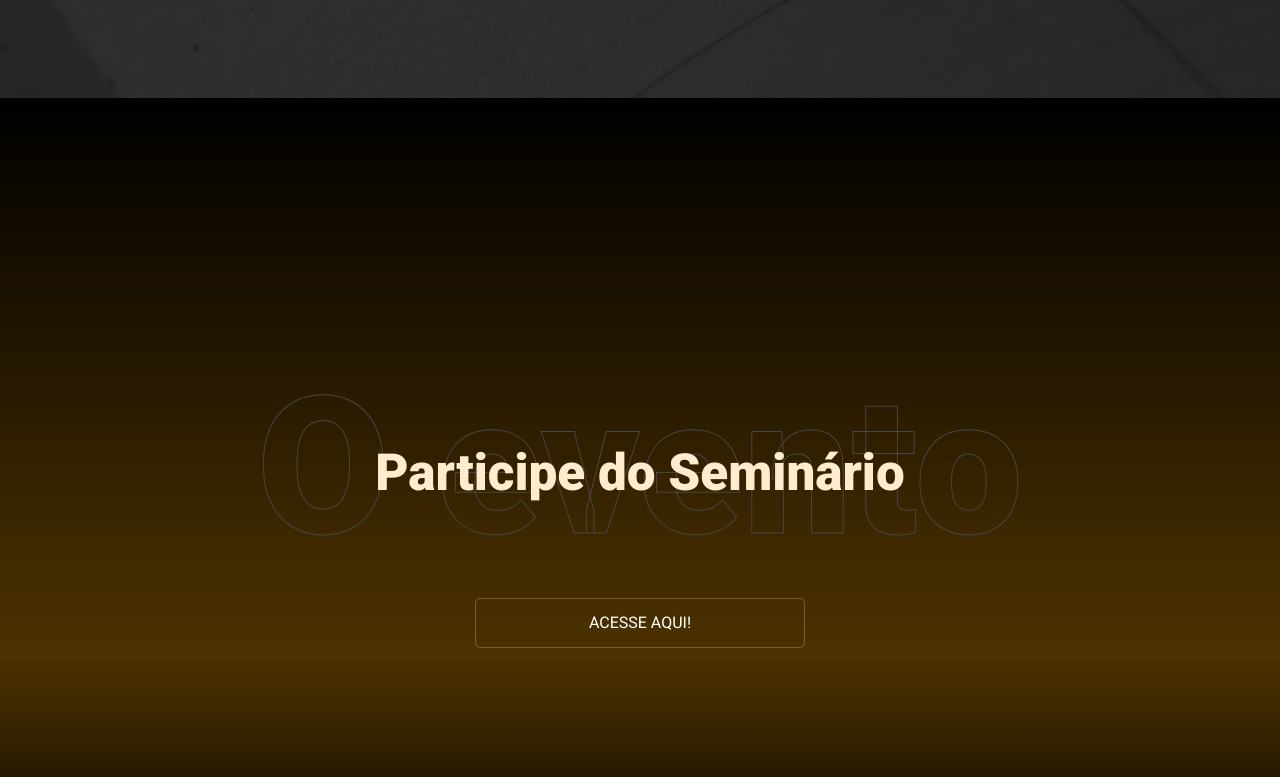
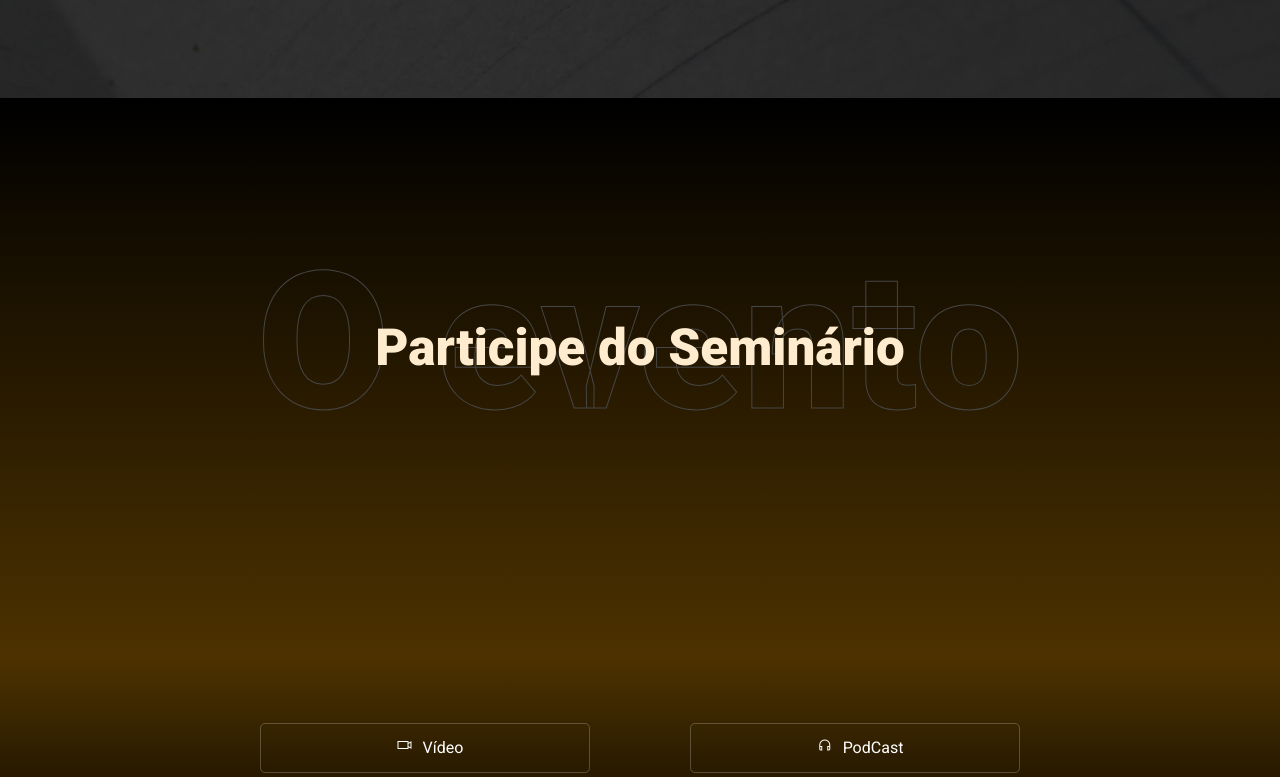
Before and after one commit to Abimaelr/uabReserva, a React (Create React App) app: page / in a window 1280 px wide. Shown: the part 4443-5220 px from the top of the page. Built offline with nearby package versions, Linux system fonts and the light colour scheme.

Commit message:
Podcast Page

```diff
--- a/src/App.js
+++ b/src/App.js
@@ -10,6 +10,7 @@ import 'animate.css/animate.css'
 import '../src/assets/css/general.css'
 import Footer from './Components/Footer';
 import Event from './Pages/Event';
+import Podcast from './Pages/Podcast';
 
 function App() {
 
@@ -20,6 +21,7 @@ function App() {
           <Route exact path="/" component={Home}/>
           <Route exact path="/about" component={About}/>
           <Route exact path="/event" component={Event}/>
+          <Route exact path="/podcast" component={Podcast}/>
         </Switch>
       </Router>
       <Footer />
--- a/src/Components/Body.jsx
+++ b/src/Components/Body.jsx
@@ -22,8 +22,6 @@ function Body() {
                 <SpecialTitle title="Bem vindos" subTitle="I Seminário Interpolos UAB" />
                <Col md={6}>
                     <div>
-                        {/* <h2>Welcome to the Biggest</h2> */}
-                        {/* <h2>Creative Design Conference</h2> */}
                         <br/>
                         <Fade down duration={2000}>
                             <p>Para celebrar os 15 anos da Universidade Aberta do Brasil, estamos promovendo o <span>I SEMINÁRIO INTERPOLOS: 15 anos da UAB na Paraíba</span> visando instigar reflexões sobre a formação universitária de milhares de jovens, neste contexto de século XXI .  Teremos discussões em torno de temas como  Tecnologias na Educação, Gamificação  do ensino,  Cultura digital,  Ensino híbrido, Educação Emocional e o Sistema da UAB  nos Polos da Paraíba.</p>
@@ -38,8 +36,6 @@ function Body() {
                <Col md={6}>
                <Fade right duration={2000}>
                     <div id="imageD">
-                        {/* <div id="ball1" />
-                        <div id="ball2"/> */}
                         <img src={img} alt="Foto" />
                     </div>
                </Fade>
@@ -72,7 +68,14 @@ function Body() {
 
             <Link  to="/event">
                 <button  className="Button access">
-                    ACESSE AQUI!
+                    <i class="las la-video" />
+                        Vídeo
+                </button>
+            </Link>
+            <Link  to="/podcast">
+                <button  className="Button access">
+                    <i class="las la-headphones" />
+                    PodCast
                 </button>
             </Link>
         </div>
--- a/src/Components/Schedule.jsx
+++ b/src/Components/Schedule.jsx
@@ -114,7 +114,7 @@ function Schedule() {
                     <h6>Encerramento - <span><i class="las la-clock"></i>19H</span></h6>
                     <br />
                     <p><span>CONFERÊNCIA 02</span> - A polidocência no Ensino à Distância
-                    <br /> MINISTRANTE -  Prof. Daniel Mill (UFScar)
+                    <br /> MINISTRANTE -  Prof. Daniel Mill (UFSCar)
                     </p>
                     <p><span>Apresentação Cultural </span> e homenagem dos Polos aos 15 anos da UAB.</p>
                 </OffCanvasElement>
--- /dev/null
+++ b/src/Pages/Podcast.jsx
@@ -0,0 +1,49 @@
+/* eslint-disable react/jsx-no-comment-textnodes */
+import React,{useEffect} from 'react';
+import { Link } from 'react-router-dom';
+import { Container, Row } from 'react-bootstrap';
+import '../assets/css/podcast.css'
+import SpecialTitle from '../Components/SpecialTitle';
+
+function Podcast() {
+    useEffect(() => {
+        window.scrollTo(0, 0);
+      }, []);
+    return (
+        <div id="podcast">
+            <Container >
+                <SpecialTitle title="Podcast" />
+                <hr />
+                <h3>1° DIA</h3>
+                <hr />
+                <Row>
+                    <iframe title="Podcast" src="https://w.soundcloud.com/player/?url=https%3A//api.soundcloud.com/tracks/1118184526&color=%23ffa500&auto_play=false&hide_related=false&show_comments=true&show_user=true&show_reposts=false&show_teaser=true&visual=true" />
+                    <iframe title="Podcast" src="https://w.soundcloud.com/player/?url=https%3A//api.soundcloud.com/tracks/1118184526&color=%23ffa500&auto_play=false&hide_related=false&show_comments=true&show_user=true&show_reposts=false&show_teaser=true&visual=true" />
+                    <iframe title="Podcast" src="https://w.soundcloud.com/player/?url=https%3A//api.soundcloud.com/tracks/1118184526&color=%23ffa500&auto_play=false&hide_related=false&show_comments=true&show_user=true&show_reposts=false&show_teaser=true&visual=true" />
+                </Row>
+                <hr />
+                <h3>2° DIA</h3>
+                <hr />
+                <Row>
+                <iframe title="Podcast" src="https://w.soundcloud.com/player/?url=https%3A//api.soundcloud.com/tracks/1118184526&color=%23ffa500&auto_play=false&hide_related=false&show_comments=true&show_user=true&show_reposts=false&show_teaser=true&visual=true" />
+                    <iframe title="Podcast" src="https://w.soundcloud.com/player/?url=https%3A//api.soundcloud.com/tracks/1118184526&color=%23ffa500&auto_play=false&hide_related=false&show_comments=true&show_user=true&show_reposts=false&show_teaser=true&visual=true" />
+                    <iframe title="Podcast" src="https://w.soundcloud.com/player/?url=https%3A//api.soundcloud.com/tracks/1118184526&color=%23ffa500&auto_play=false&hide_related=false&show_comments=true&show_user=true&show_reposts=false&show_teaser=true&visual=true" />
+                </Row>
+                <hr />
+                <h3>3° DIA</h3>
+                <hr />
+                <Row>
+                    <iframe title="Podcast" src="https://w.soundcloud.com/player/?url=https%3A//api.soundcloud.com/tracks/1118184526&color=%23ffa500&auto_play=false&hide_related=false&show_comments=true&show_user=true&show_reposts=false&show_teaser=true&visual=true" />
+                    <iframe title="Podcast" src="https://w.soundcloud.com/player/?url=https%3A//api.soundcloud.com/tracks/1118184526&color=%23ffa500&auto_play=false&hide_related=false&show_comments=true&show_user=true&show_reposts=false&show_teaser=true&visual=true" />
+                    <iframe title="Podcast" src="https://w.soundcloud.com/player/?url=https%3A//api.soundcloud.com/tracks/1118184526&color=%23ffa500&auto_play=false&hide_related=false&show_comments=true&show_user=true&show_reposts=false&show_teaser=true&visual=true" />
+                </Row>
+                <br /><br />
+                <Link to="/">
+                    <button id="speakersBtn">Voltar</button>
+                </Link>
+            </Container>
+        </div>
+    )
+}
+
+export default Podcast;
--- a/src/assets/css/body.css
+++ b/src/assets/css/body.css
@@ -154,7 +154,7 @@ span {
 
 .event {
     display: flex;
-    flex-direction: column;
+    /* flex-direction: column; */
     flex-wrap: wrap;
     justify-content: center;
     align-items: center;
@@ -165,14 +165,20 @@ background: linear-gradient(0deg, black 0%, rgba(255, 166, 0, 0.3) 30%, black 10
 }
 
 .event button{
-    margin: 0 auto;
+    margin: 0 50px;
     min-width: 330px;
 }
 
 .event button a{
     color: white;
+
     font-weight: 700;
     text-decoration: none;
+}
+
+.event button i{
+    margin: auto 10px;
+
 }
 
 
--- /dev/null
+++ b/src/assets/css/podcast.css
@@ -0,0 +1,23 @@
+#podcast {
+    background-color: black;
+    min-height: 100vh;
+    width: 100%;
+}
+
+#podcast hr {
+    color: wheat;
+    height: 5px;
+    background-color: orange;
+}
+
+#podcast h3 {
+    color: orange;
+    text-align: left;
+    /* height: 5px; */
+    /* background-color: orange; */
+}
+
+#podcast iframe {
+    margin: 10px auto;
+
+}
```
